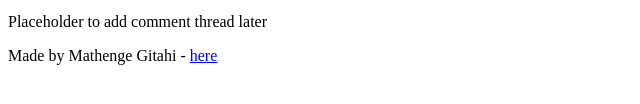
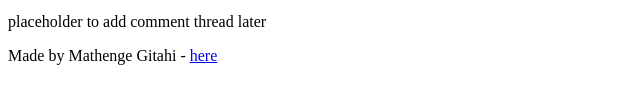
Before and after one commit to MathengeGit/My_First_Portfolio, a plain HTML site: page html_basic/tweets.html in a window 1280 px wide. Shown: the part 228-332 px from the top of the page, 0-640 px from the left. Drawn offline with Linux system fonts and the light colour scheme.

Commit message:
Removing bugs

```diff
--- a/html_basic/tweets.html
+++ b/html_basic/tweets.html
@@ -17,12 +17,15 @@
     <main>
         <article>
             <h1>My Tweets</h1>
-            <blockquote class="twitter-tweet" data-lang="en" data-theme="dark"><p lang="en" dir="ltr">Sometimes when you&#39;re coding, you need to stop one task mid-way through to take care of something else.<br><br>And so you don&#39;t lose your progress, you can use git stash to save your current task.<br><br>Here, <a href="https://twitter.com/Derekvibe26?ref_src=twsrc%5Etfw">@Derekvibe26</a> explains how git stash works with examples.<a href="https://t.co/R3RlTs1Hgt">https://t.co/R3RlTs1Hgt</a></p>&mdash; freeCodeCamp.org (@freeCodeCamp) <a href="https://twitter.com/freeCodeCamp/status/1845132571748737166?ref_src=twsrc%5Etfw">October 12, 2024</a></blockquote>
+            <blockquote class="twitter-tweet" data-lang="en" data-theme="dark">
+                <p lang="en" dir="ltr">Sometimes when you&#39;re coding, you need to stop one task mid-way through to take care of something else.<br><br>And so you don&#39;t lose your progress, you can use git stash to save your current task.<br><br>Here, <a href="https://twitter.com/Derekvibe26?ref_src=twsrc%5Etfw">@Derekvibe26</a> explains how git stash works with examples.<a href="https://t.co/R3RlTs1Hgt">https://t.co/R3RlTs1Hgt</a></p>&mdash; freeCodeCamp.org (@freeCodeCamp)
+                <a href="https://twitter.com/freeCodeCamp/status/1845132571748737166?ref_src=twsrc%5Etfw">October 12, 2024</a>
+            </blockquote>
             <script async src="https://platform.twitter.com/widgets.js" charset="utf-8"></script>
         </article>
 
         <aside>
-            <p>Placeholder to add comment thread later</p>
+            <p>placeholder to add comment thread later</p> <!-- Ensure exact case-sensitive match -->
         </aside>
     </main>
 
```
